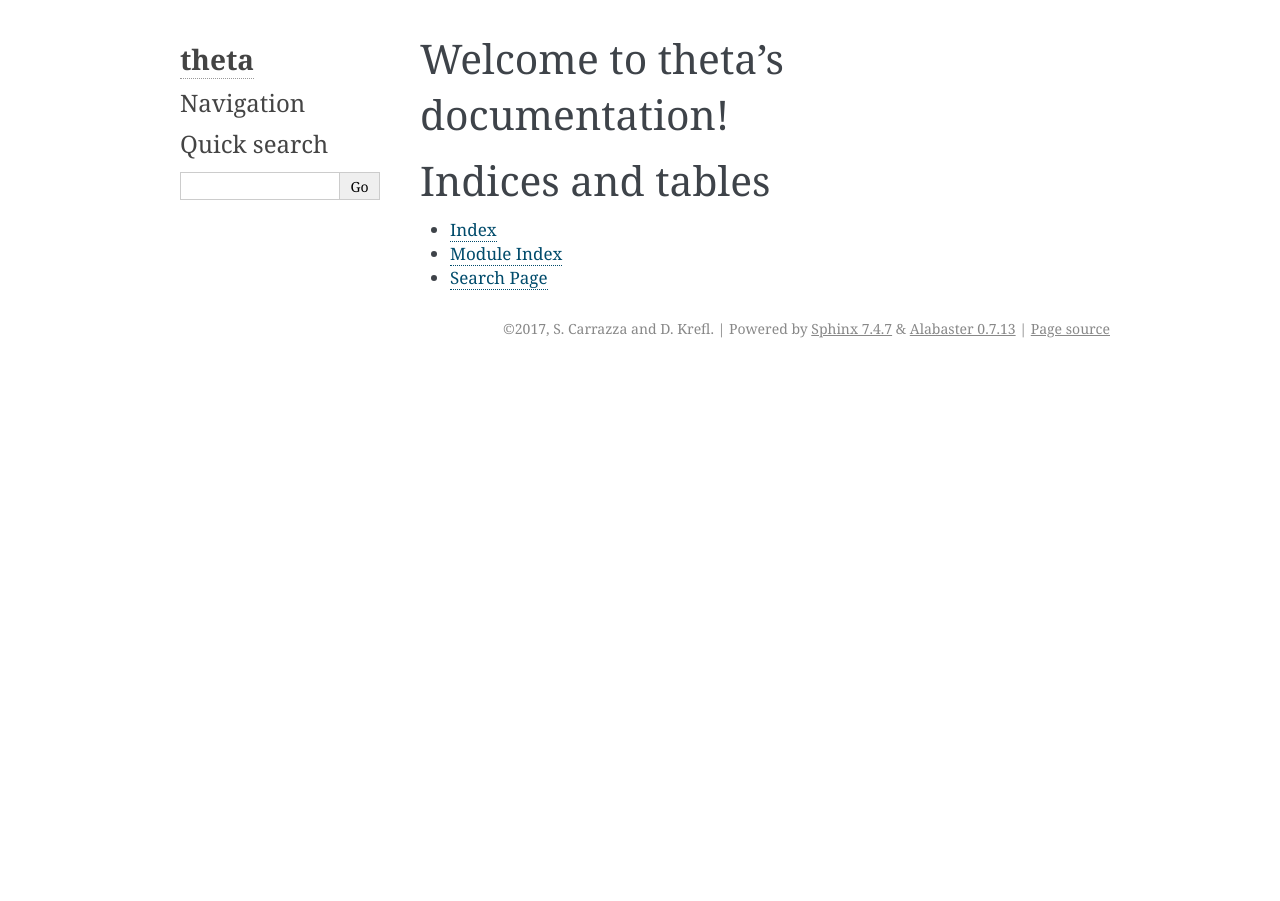
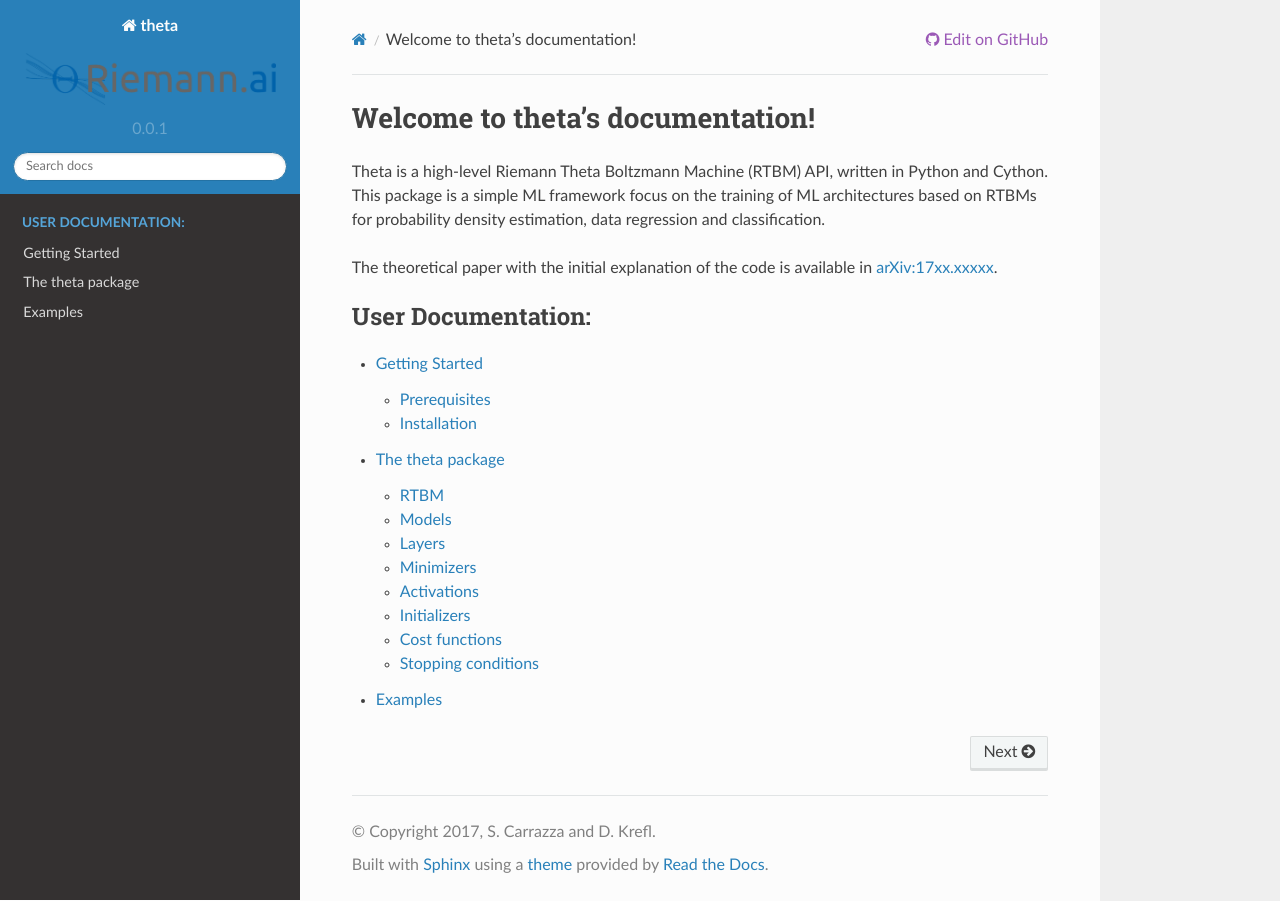
Before and after one commit to RiemannAI/theta, a Sphinx documentation site: the page built from docs/index.rst, in a window 1280 px wide. Built offline with Sphinx 7.4.7 and the Read the Docs theme 2.0.0, drawn with Linux system fonts in a browser that asks for light colours.

Commit message:
adding basic sphinx setup

```diff
--- a/docs/conf.py
+++ b/docs/conf.py
@@ -16,9 +16,9 @@
 # add these directories to sys.path here. If the directory is relative to the
 # documentation root, use os.path.abspath to make it absolute, like shown here.
 #
-# import os
-# import sys
-# sys.path.insert(0, os.path.abspath('.'))
+import os
+import sys
+sys.path.insert(0, os.path.abspath('../theta'))
 
 
 # -- General configuration ------------------------------------------------
@@ -30,7 +30,7 @@
 # Add any Sphinx extension module names here, as strings. They can be
 # extensions coming with Sphinx (named 'sphinx.ext.*') or your custom
 # ones.
-extensions = ['sphinx.ext.githubpages']
+extensions = ['sphinx.ext.githubpages','sphinx.ext.autodoc']
 
 # Add any paths that contain templates here, relative to this directory.
 templates_path = ['_templates']
@@ -82,13 +82,18 @@ todo_include_todos = False
 # The theme to use for HTML and HTML Help pages.  See the documentation for
 # a list of builtin themes.
 #
-html_theme = 'alabaster'
+html_theme = 'sphinx_rtd_theme'
 
 # Theme options are theme-specific and customize the look and feel of a theme
 # further.  For a list of options available for each theme, see the
 # documentation.
 #
-# html_theme_options = {}
+
+#html_theme_options = {
+#    'logo_only': True,
+#}
+
+html_logo = 'theta.png'
 
 # Add any paths that contain custom static files (such as style sheets) here,
 # relative to this directory. They are copied after the builtin static files,
@@ -100,15 +105,15 @@ html_static_path = ['_static']
 #
 # This is required for the alabaster theme
 # refs: http://alabaster.readthedocs.io/en/latest/installation.html#sidebars
-html_sidebars = {
-    '**': [
-        'about.html',
-        'navigation.html',
-        'relations.html',  # needs 'show_related': True theme option to display
-        'searchbox.html',
-        'donate.html',
-    ]
-}
+#html_sidebars = {
+#    '**': [
+#        'about.html',
+#        'navigation.html',
+#        'relations.html',  # needs 'show_related': True theme option to display
+#        'searchbox.html',
+#        'donate.html',
+#    ]
+#}
 
 
 # -- Options for HTMLHelp output ------------------------------------------
--- /dev/null
+++ b/docs/examples.rst
@@ -0,0 +1,2 @@
+Examples
+========
--- a/docs/index.rst
+++ b/docs/index.rst
@@ -3,18 +3,32 @@
    You can adapt this file completely to your liking, but it should at least
    contain the root `toctree` directive.
 
+:github_url:
+
+
 Welcome to theta's documentation!
 =================================
 
+Theta is a high-level Riemann Theta Boltzmann Machine (RTBM) API,
+written in Python and Cython. This package is a simple ML framework focus on the
+training of ML architectures based on RTBMs for probability density estimation,
+data regression and classification.
+
+The theoretical paper with the initial explanation of the code is available in
+`arXiv:17xx.xxxxx <https://>`_.
+
 .. toctree::
    :maxdepth: 2
-   :caption: Contents:
+   :caption: User Documentation:
 
+   install
+   theta
+   examples
 
+..
+  Indices and tables
+  ==================
 
-Indices and tables
-==================
-
-* :ref:`genindex`
-* :ref:`modindex`
-* :ref:`search`
+  * :ref:`genindex`
+  * :ref:`modindex`
+  * :ref:`search`
--- /dev/null
+++ b/docs/install.rst
@@ -0,0 +1,11 @@
+Getting Started
+===============
+
+
+Prerequisites
+-------------
+
+
+
+Installation
+------------
--- /dev/null
+++ b/docs/theta.rst
@@ -0,0 +1,26 @@
+The theta package
+=================
+
+RTBM
+----
+
+Models
+------
+
+Layers
+------
+
+Minimizers
+----------
+
+Activations
+-----------
+
+Initializers
+------------
+
+Cost functions
+--------------
+
+Stopping conditions
+-------------------
```
Also changed, not shown: docs/theta.png (added).
